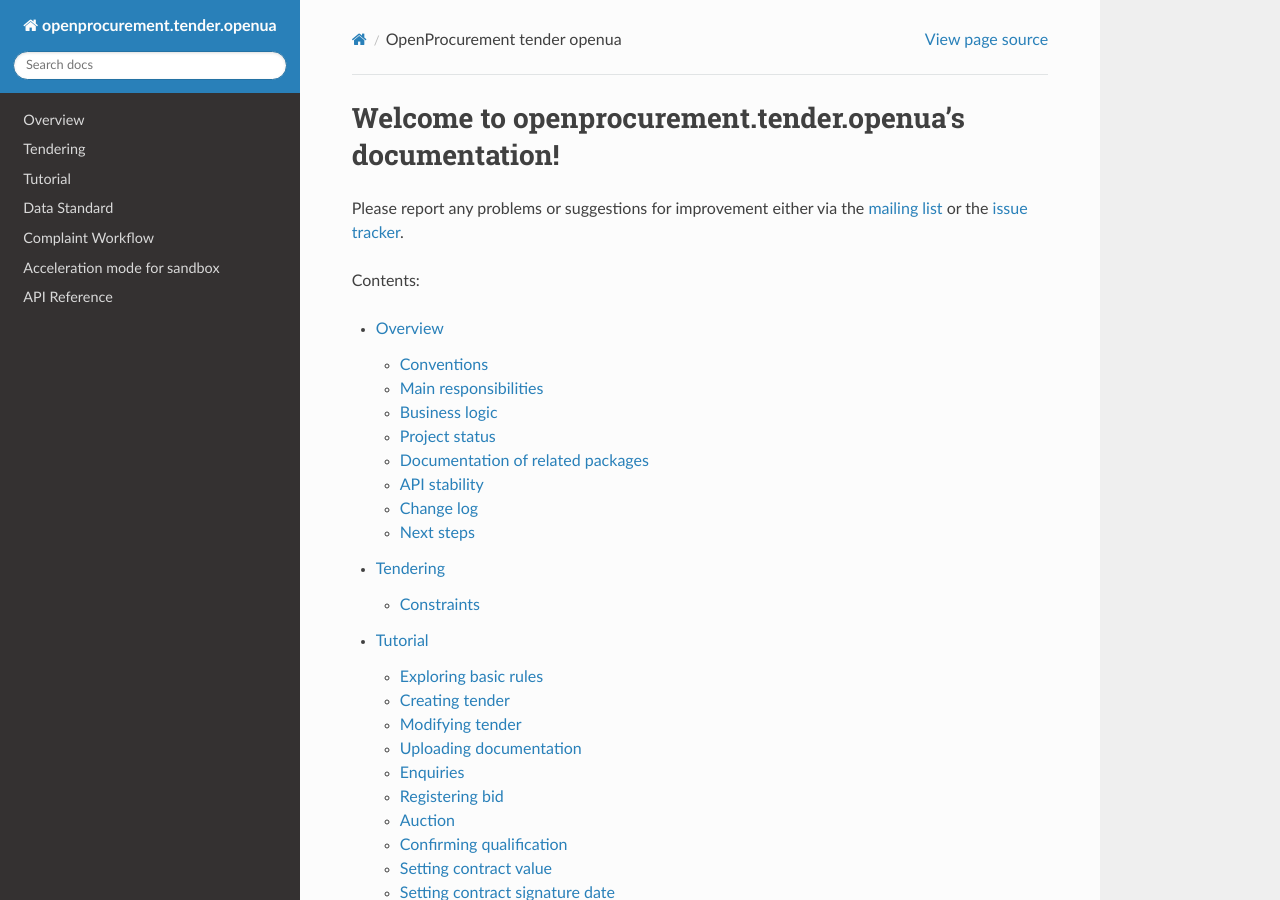
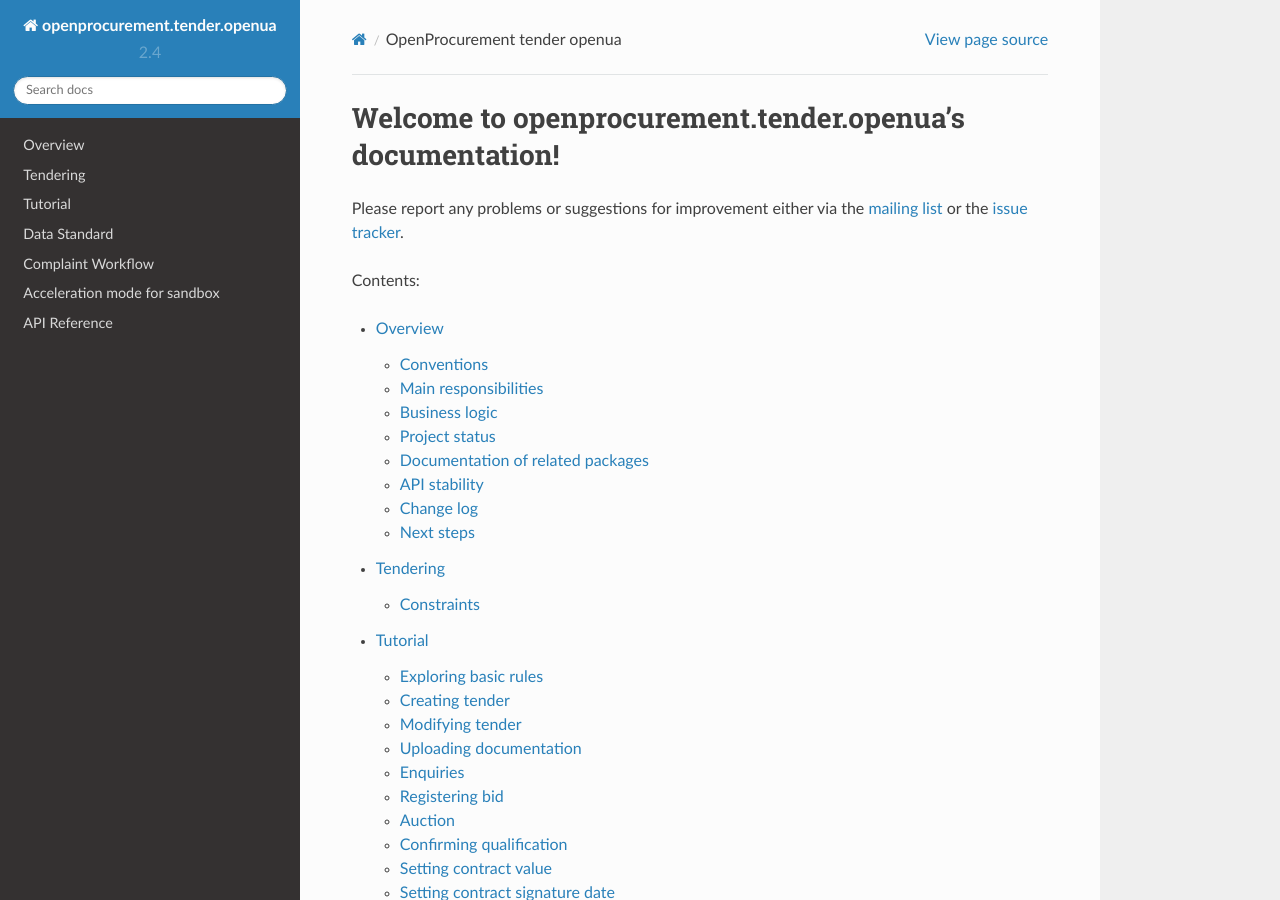
Before and after one commit to ProzorroUKR/prozorro-docs, a Sphinx documentation site: the page built from docs/source/index.rst, in a window 1280 px wide and 900 px high. Built offline with Sphinx 7.4.7 and the Read the Docs theme 2.0.0, drawn with Linux system fonts in a browser that asks for light colours; the version number could not be read and is left out.

```diff
--- a/docs/source/conf.py
+++ b/docs/source/conf.py
@@ -58,7 +58,7 @@ copyright = u'2014-2016, Quintagroup, Ltd'
 # built documents.
 #
 # The short X.Y version.
-version = pkg_resources.get_distribution(project).version
+version = "2.4"
 # The full version, including alpha/beta/rc tags.
 release = version
 
```
